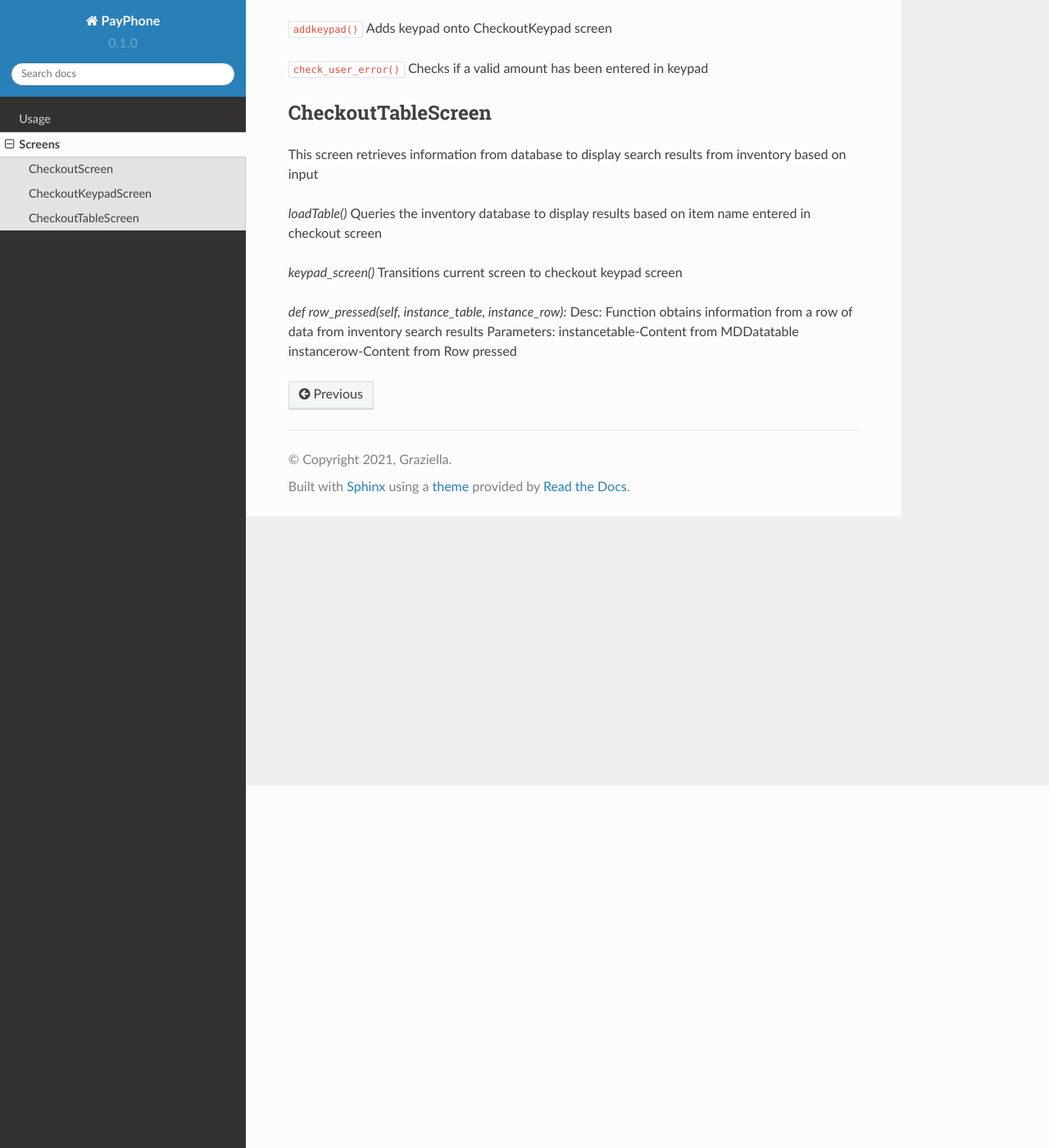
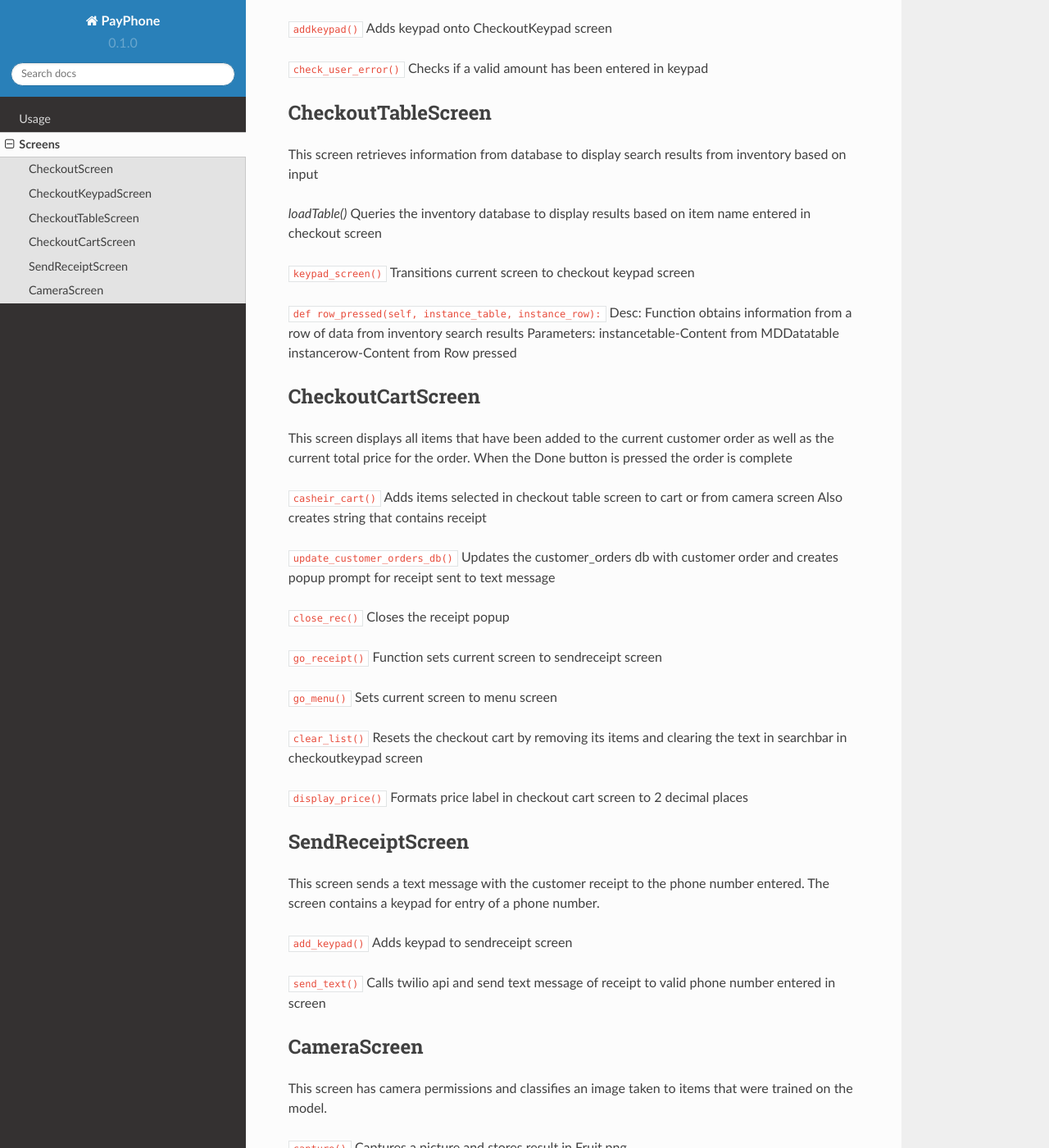
Before and after one commit to Group-3-POS/POS-Documentation, a Sphinx documentation site: the page built from docs/source/screens.rst, in a window 1280 px wide and 1400 px high, scrolled down 442 px. Shown: the whole window at 82% size. Built offline with Sphinx 7.4.7 and the Read the Docs theme 2.0.0, drawn with Linux system fonts in a browser that asks for light colours; some of the changed text lies outside the part shown.

Commit message:
Update screens.rst

```diff
--- a/docs/source/screens.rst
+++ b/docs/source/screens.rst
@@ -36,17 +36,86 @@ Queries the inventory database to display results based on item name entered in
 
 
 
-`keypad_screen()`
+``keypad_screen()``
 Transitions current screen to checkout keypad screen
 
 
-`def row_pressed(self, instance_table, instance_row):`
+``def row_pressed(self, instance_table, instance_row):``
 Desc:
 Function obtains information from a row of data from inventory search results
 Parameters:
 instancetable-Content from MDDatatable
 instancerow-Content from Row pressed
 
+CheckoutCartScreen
+----------------
+This screen displays all items that have been added to the current customer order as well as the current total price  for the order. When the Done button is pressed the order is complete
+
+
+``casheir_cart()``
+Adds items selected in checkout table screen to cart or from camera screen
+Also creates string that contains receipt
+
+``update_customer_orders_db()``
+Updates the customer_orders db with customer order and creates popup prompt for receipt sent to text message
+
+``close_rec()``
+Closes the receipt popup
+
+``go_receipt()``
+Function sets current screen to sendreceipt screen
+
+``go_menu()``
+Sets current screen to menu screen
+
+``clear_list()``
+Resets the checkout cart by  removing its items and clearing the text in searchbar in checkoutkeypad screen
+
+``display_price()``
+Formats price label  in checkout cart screen to 2 decimal places
+
+SendReceiptScreen
+----------------
+This screen sends a text message with the customer receipt to the phone number entered. The screen contains a keypad for entry of a phone number.
+
+``add_keypad()``
+Adds keypad to sendreceipt screen
+
+``send_text()``
+Calls twilio api and send text message of receipt to valid phone number entered in screen
+
+
+CameraScreen
+----------------
+This screen has camera permissions and classifies an image taken to items that were trained on the model.
+
+``capture()``
+Captures a picture and stores result in Fruit.png
+
+``def preprocess(self, filepath):``
+Desc:
+Formats picture format in preparation for image classification
+Parameters:
+filepath:location of image in directory
+
+``model_predictions(self, Img)``
+Desc:
+Function invokes tflite interpreter to classify  image and display corresponding label.
+Also displays popup confirming item is correctly identified
+Parameters:
+Img = Image object of Fruit.png
+
+
+
+``go_amount()``
+Sets current screen to checkout_keypad which is to select quantity of item
+
+
+
+
+
+
+
 
 ------------
 .. autosummary::
```
